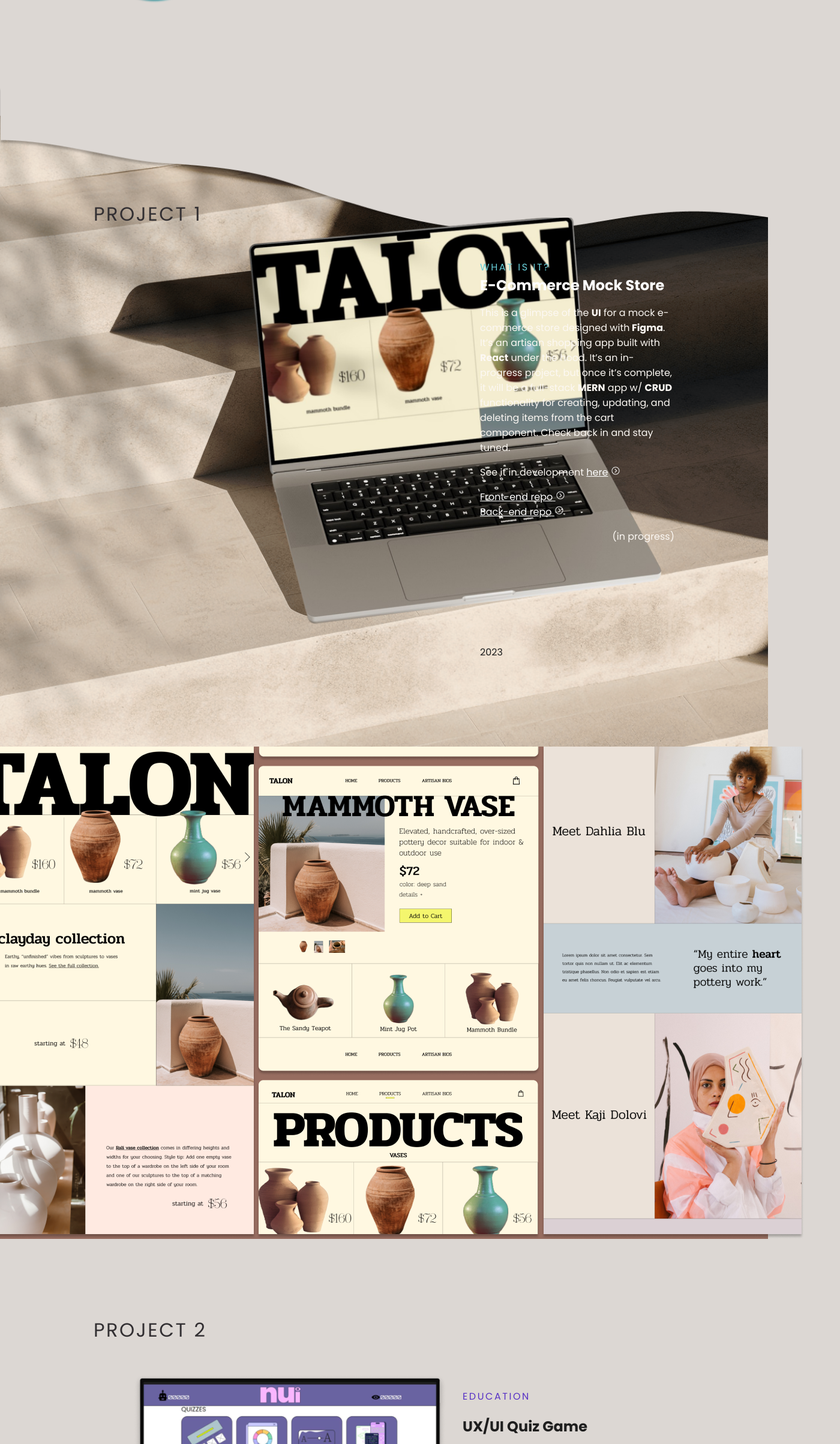
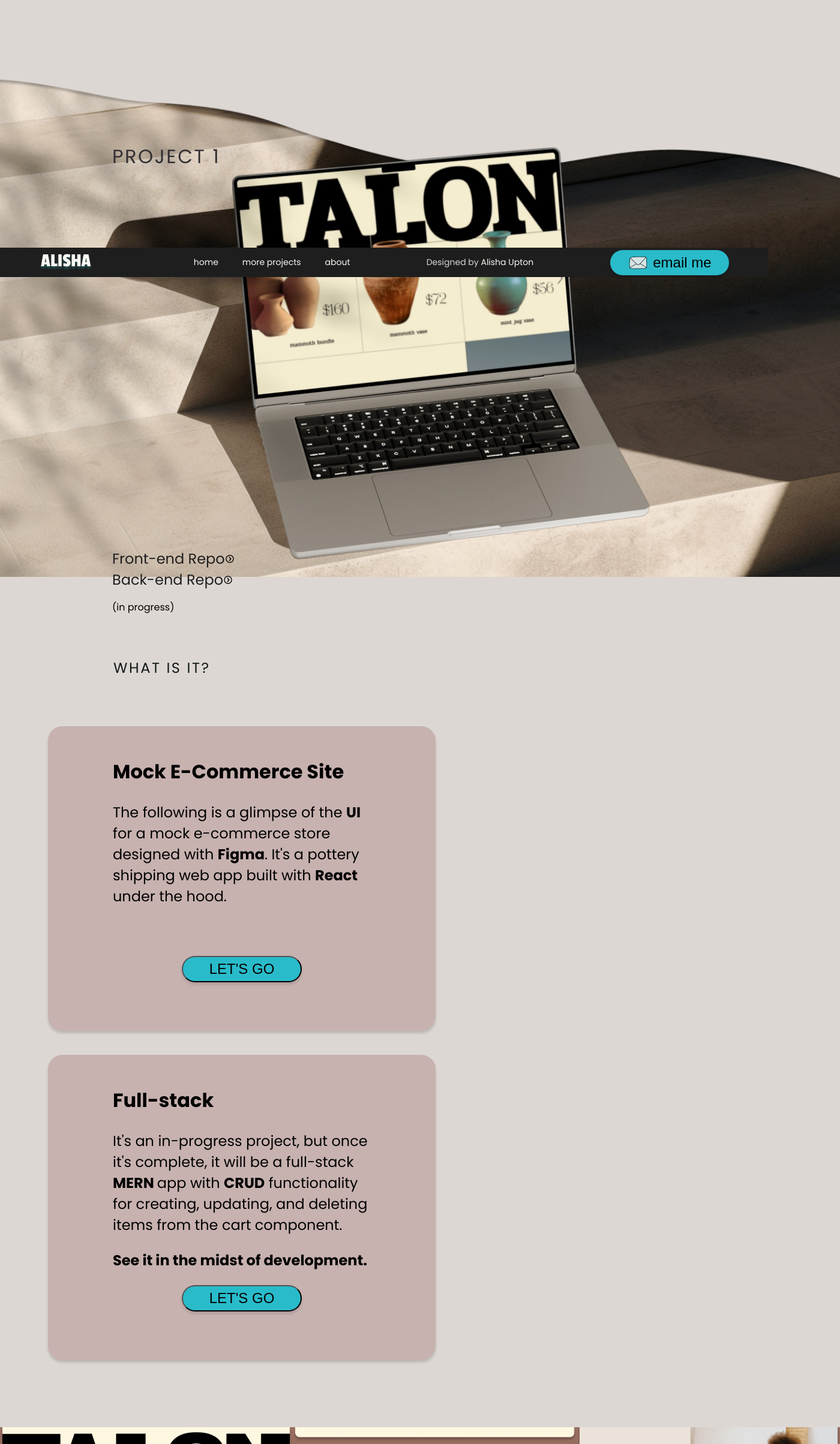
Before and after one commit to cyan-byte/au-portfolio, a React (Create React App) app: page / in a window 1280 px wide. Shown: the part 338-2746 px from the top of the page at 60% size, 1400 px wide, since content can reach past the window. Built offline with nearby package versions, Linux system fonts and the light colour scheme.

Commit message:
styling and html

```diff
--- a/src/App.css
+++ b/src/App.css
@@ -1,3 +1,9 @@
+.App {
+  display: flex;
+  flex-direction: column;
+  flex-wrap: wrap;
+}
+
 html {
   font-size: 62.5%;
   font-family: Poppins;
@@ -9,14 +15,28 @@ body {
   margin: 0;
 }
 
+h2 {
+  font-size: 3.2rem;
+}
+
+button {
+  width: 200px;
+  height: 44px;
+  border-radius: 24px;
+  background-color: #29bbca;
+  font-size: 2.4rem;
+  box-shadow: 0px 4px 4px 0px rgba(0, 0, 0, 0.12);
+  cursor: pointer;
+}
+
 a {
   text-decoration: none;
   color: #1e1e1e;
 }
 
-.active-link {
+/* .active-link {
   font-weight: 700;
-}
+} */
 
 a:active,
 a:focus {
@@ -25,7 +45,9 @@ a:focus {
 
 a:hover {
   border-radius: 8px;
-  background-color: #69cfd9;
+  font-weight: 700;
+  /* text-decoration: underline 8px;
+  text-decoration-color: #12d9e7; */
 }
 
 .font-link1 {
@@ -63,24 +85,14 @@ nav ul {
   gap: 8px;
   padding: 4px 24px;
   border: solid 1px #1e1e1e;
-  border-radius: 8px;
-  background-color: #69cfd9;
+  border-radius: 24px;
+  background-color: #29bbca;
   cursor: pointer;
 }
 
-.email-button-bg {
-  background-color: #dcd7d3;
-}
+/* Home Component */
 
-.sticky-email-button {
-  display: flex;
-  justify-content: end;
-  padding-right: 156px;
-}
-
-/* Work Component */
-
-.work-greeting {
+.home-greeting {
   display: flex;
   padding-left: 156px;
   gap: 72px;
@@ -98,39 +110,82 @@ nav ul {
 }
 
 /* Project One Home */
-.project-one-home-text {
+.project-one-home {
+  padding: 102px 0px 31px 187px;
+}
+
+.project-one-text {
   display: flex;
   justify-content: space-between;
 }
 
 .small-caps1 {
-  color: #69cfd9;
+  color: #111615;
   letter-spacing: 2.56px;
+  margin-left: 189px;
+  font-size: 2.4rem;
 }
 
-.project-one-paragraphs {
+.small-caps2 {
+  letter-spacing: 2.56px;
+  font-size: 2.4rem;
+}
+
+.text-arrows {
+  padding-top: 597px;
+}
+
+.text-and-next-arrow {
+  display: flex;
+  align-items: center;
+  font-size: 2.4rem;
+}
+
+.text-and-next-arrow2 {
+  display: flex;
+  align-items: center;
+  font-size: 2.4rem;
+}
+
+.text-and-next-arrow div {
+  display: flex;
+  align-items: center;
+}
+
+.e-commerce {
   display: flex;
   flex-direction: column;
-  max-width: 324px;
-  padding: 272px 156px 0 0;
-  color: #fcf8f3;
 }
 
-.project-one-paragraphs p {
-  margin-bottom: 0;
+.e-commerce-cards-container {
+  display: flex;
+  flex-wrap: wrap;
+  gap: 40px;
+  margin: 56px 80px 112px 80px;
 }
 
-.project-one-paragraphs h2 {
-  margin: 0;
+.e-commerce-cards-container button {
+  margin-bottom: 56px;
 }
 
-.in-progress-text {
-  text-align: right;
+.button-container {
+  display: flex;
+  justify-content: center;
+  align-items: center;
 }
 
-.black-2023 {
-  margin-top: 168px;
-  color: #1e1e1e;
+.lets-go-1 {
+  padding-top: 58px;
+}
+
+.e-commerce-card {
+  padding: 25px 108px 25px 108px;
+  width: 632px;
+  background-color: #c7b2b0;
+  border-radius: 24px;
+  max-width: 430px;
+  font-size: 2.4rem;
+  box-shadow: 0px 4px 4px 0px rgba(0, 0, 0, 0.15);
 }
 
 /* TalonUI Component */
@@ -148,64 +203,69 @@ nav ul {
   color: #1e1e1e;
 }
 
-.project-two-paragraphs {
-  max-width: 290px;
+.ux-cards-container {
+  display: flex;
+  flex-wrap: wrap;
+  justify-content: center;
+  align-items: center;
+  gap: 40px;
+  height: 100vh;
 }
 
-.small-caps2 {
-  color: #5731c5;
-  letter-spacing: 2.56px;
-}
-
-.project-two-image-and-p {
+.ux-card {
   display: flex;
-  justify-content: center;
-  align-items: center;
-  gap: 24px;
-}
-
-/* SVG */
-
-.svg2 {
-  width: 100%;
-  line-height: 0;
-  transform: rotate(180deg);
-}
-
-.svg2 svg {
-  width: calc(120% + 1.3px);
-  height: 188px;
-  transform: rotateY(180deg);
-}
-
-.svg2 .shape-fill {
-  fill: #c7b2b0;
+  flex-direction: column;
+  padding: 25px 108px 25px 108px;
+  width: 632px;
+  background-color: #c7b2b0;
+  border-radius: 24px;
+  max-width: 425px;
+  font-size: 2.4rem;
+  box-shadow: 0px 4px 4px 0px rgba(0, 0, 0, 0.15);
 }
 
 /* Project 3 (ASL App) */
 
 .project3-text {
-  padding-left: 200px;
+  color: #322f32;
+  font-size: 3.2rem;
+  font-weight: 400;
+  letter-spacing: 2.56px;
+  padding-top: 83px;
+  padding-left: 187px;
 }
 
-.project-three-home-text {
+.project-three-button {
   display: flex;
-  justify-content: end;
-  padding-right: 156px;
+  justify-content: center;
 }
 
-.small-caps3 {
-  color: #fcf8f3;
-  letter-spacing: 2.56px;
-}
-
-.project-three {
+.project-three-home {
+  display: flex;
   background-color: #c7b2b0;
   color: #1e1e1e;
 }
 
-.project-three-paragraphs {
-  max-width: 290px;
+.asl-left {
+  display: flex;
+  flex-direction: column;
+  justify-content: space-between;
+  padding-bottom: 50px;
+}
+
+.asl-right {
+  display: flex;
+  flex-direction: column;
+  align-items: center;
+}
+
+.asl-right p {
+  max-width: 530px;
+  font-size: 2.4rem;
+}
+
+.try-it {
+  margin-top: 140px;
 }
 
 /* Art Gallery */
@@ -242,15 +302,34 @@ nav ul {
   text-decoration: underline;
 }
 
+/* More Projects */
+.more-projects {
+  display: flex;
+  justify-content: center;
+  align-items: center;
+  height: 50vh;
+}
+
+/* About */
+.about {
+  display: flex;
+  justify-content: center;
+  align-items: center;
+  height: 50vh;
+}
+
 /* Footer */
 
 .footer {
   display: flex;
-  justify-content: space-between;
+  justify-content: space-around;
   align-items: center;
-  padding: 16px 72px;
+  position: fixed;
+  bottom: 0;
+  width: 100%;
   color: #dcd7d3;
   background-color: #1e1e1e;
+  font-size: 1.4rem;
 }
 
 .footer ul {
@@ -258,3 +337,7 @@ nav ul {
   list-style: none;
   gap: 40px;
 }
+
+.footer a {
+  color: #fcf8f3;
+}
--- a/src/App.js
+++ b/src/App.js
@@ -4,7 +4,6 @@ import NavHome from "./components/NavHome";
 import Home from "./routes/Home";
 import MoreProjects from "./routes/MoreProjects";
 import About from "./routes/About";
-import EmailButton from "./components/EmailButton";
 import Footer from "./components/Footer";
 
 function App() {
@@ -13,9 +12,6 @@ function App() {
       <div className="App font-link">
         {" "}
         <NavHome />
-        <div className="sticky-email-button">
-          <EmailButton />
-        </div>
         <Routes>
           <Route path="/" element={<Home />} />
           <Route path="/moreprojects" element={<MoreProjects />} />
--- /dev/null
+++ b/src/components/ECommerce.jsx
@@ -0,0 +1,48 @@
+import React from "react";
+
+export default function ECommerce() {
+  return (
+    <div className="e-commerce">
+      <p className="small-caps1">WHAT IS IT?</p>
+      <div className="e-commerce-cards-container">
+        <div className="e-commerce-card">
+          <h2>Mock E-Commerce Site</h2>
+          <p>
+            The following is a glimpse of the{" "}
+            <span className="bold-text">UI </span> for a mock e-commerce store
+            designed with <span className="bold-text">Figma</span>. It's a
+            pottery shipping web app built with{" "}
+            <span className="bold-text">React</span> under the hood.
+          </p>
+          <a
+            href="https://modern-e-commerce-store-front-end-1-1.onrender.com/"
+            target="_blank"
+            rel="noreferrer"
+          >
+            <div className="button-container lets-go-1">
+              <button>LET'S GO</button>
+            </div>{" "}
+          </a>
+        </div>
+        <section className="e-commerce-card">
+          <h2>Full-stack</h2>
+          <p>
+            It's an in-progress project, but once it's complete, it will be a
+            full-stack <span className="bold-text">MERN </span> app with{" "}
+            <span className="bold-text">CRUD</span> functionality for creating,
+            updating, and deleting items from the cart component.{" "}
+            <p className="bold-text">See it in the midst of development.</p>
+          </p>
+          <a
+            href="https://modern-e-commerce-store-front-end-1-1.onrender.com/"
+            target="_blank" rel="noreferrer"
+          >
+            <div className="button-container">
+              <button>LET'S GO</button>
+            </div>
+          </a>
+        </section>
+      </div>
+    </div>
+  );
+}
--- a/src/components/Footer.jsx
+++ b/src/components/Footer.jsx
@@ -1,18 +1,12 @@
 import React from "react";
 import { Link } from "react-router-dom";
+import EmailButton from "./EmailButton";
 
 export default function Footer() {
   return (
     <div className="footer">
       <Link to="/about">
-        <img
-          src="alishaLogoMini.png"
-          alt="logo"
-          style={{
-            width: "84px",
-            height: "35px",
-          }}
-        />
+        <img src="alishaLogoMini.png" alt="logo" />
       </Link>
       <ul>
         <li>
@@ -27,10 +21,9 @@ export default function Footer() {
       </ul>
       <p>
         Designed by{" "}
-        <Link to="/about">
-          <span className="small-caps1"> Alisha Upton</span>
-        </Link>
+        <Link to="/about">Alisha Upton</Link>
       </p>
+      <EmailButton />
     </div>
   );
 }
--- a/src/components/HomeGreeting.jsx
+++ b/src/components/HomeGreeting.jsx
@@ -1,9 +1,9 @@
 import React from "react";
 import { Link } from "react-router-dom";
 
-export default function WorkGreeting() {
+export default function HomeGreeting() {
   return (
-    <div className="work-greeting">
+    <div className="home-greeting">
       <Link to="/about">
         <img
           src="lisha_avatar3.png"
--- a/src/components/ProjectOneHome.jsx
+++ b/src/components/ProjectOneHome.jsx
@@ -3,63 +3,63 @@ import React from "react";
 export default function ProjectOneHome() {
   return (
     <div
+      className="project-one-home"
       style={{
         backgroundImage: "url(laptop-stairs-bg.png)",
         backgroundRepeat: "no-repeat",
-        backgroundSize: "cover",
-        height: "1100px",
+        backgroundSize: "100%",
       }}
     >
       <div className="project-one-home-text">
         <div>
           <p
-            className="project-one-home"
+            className="project-one-text"
             style={{
               color: "#322F32",
               fontSize: "3.2rem",
               fontWeight: "400",
               letterSpacing: "2.56px",
-              paddingTop: "156px",
-              paddingLeft: "156px",
             }}
           >
             PROJECT 1
           </p>
-        </div>
-        <div className="project-one-paragraphs">
-          <p className="small-caps1">WHAT IS IT?</p>
-          <h2><a className="light-h2" href="https://modern-e-commerce-store-front-end-1-1.onrender.com/" target="_blank">E-Commerce Mock Store</a></h2>
-          <p>
-            This is a glimpse of the <span className="bold-text">UI</span> for a
-            mock e-commerce store designed with
-            <span className="bold-text"> Figma</span>. It’s an artisan shopping
-            app built with <span className="bold-text">React</span> under the
-            hood. It’s an in-progress project, but once it’s complete, it will
-            be a full-stack <span className="bold-text">MERN</span> app w/{" "}
-            <span className="bold-text">CRUD</span> functionality for creating,
-            updating, and deleting items from the cart component. Check back in
-            and stay tuned.
-          </p>
-          <p>
-            See it in development{" "}
+          <div className="text-arrows">
             <a
-              href="https://modern-e-commerce-store-front-end-1-1.onrender.com/"
+              href="https://github.com/cyan-byte/modern-e-commerce-store-front-end/tree/master"
               target="_blank"
             >
-              <span className="light-link">here</span>{" "}
-              <img src="/next-page-icon-white.png" alt="next page icon" />
+              <div className="text-and-next-arrow">
+                Front-end Repo
+                <img
+                  src="next-page-icon-black.png"
+                  alt="next page icon"
+                  style={{
+                    width: "16px",
+                    height: "16px",
+                  }}
+                />
+              </div>
             </a>
-          </p>
-
-          <p>
-            <a className="light-link" href="https://github.com/cyan-byte/modern-e-commerce-store-front-end/tree/master">Front-end repo{" "}
-            <img src="/next-page-icon-white.png" alt="next page icon" /></a>
-            <br />
-            <a className="light-link" href="https://github.com/cyan-byte/modern-e-commerce-store-back-end">Back-end repo{" "}
-            <img src="/next-page-icon-white.png" alt="next page icon" /></a>
-          </p>
-          <p className="in-progress-text">(in progress)</p>
-          <p className="black-2023">2023</p>
+            <a
+              href="https://github.com/cyan-byte/modern-e-commerce-store-back-end"
+              target="_blank"
+            >
+              <div className="text-and-next-arrow2">
+                Back-end Repo
+                <img
+                  src="next-page-icon-black.png"
+                  alt="next page icon"
+                  style={{
+                    width: "16px",
+                    height: "16px",
+                  }}
+                />
+              </div>{" "}
+            </a>
+          </div>
+        </div>
+        <div className="small-text">
+          <p>(in progress)</p>
         </div>
       </div>
     </div>
--- a/src/components/ProjectThreeHome.jsx
+++ b/src/components/ProjectThreeHome.jsx
@@ -2,72 +2,77 @@ import React from "react";
 
 export default function ProjectThreeHome() {
   return (
+    <div className="project-three-home">
       <div
-      className="project-three-home"
+        className="asl-left"
         style={{
-        backgroundImage: "url(asl-app-mockup.png)",
+          backgroundImage: "url(asl-app-mockup2.png)",
           backgroundRepeat: "no-repeat",
           backgroundSize: "cover",
-        height: "1100px",
+          width: "50%",
         }}
       >
-      <p
-        className="project3-text"
+        <p className="project3-text">PROJECT 3</p>
+        <a
+          href="https://github.com/cyan-byte/asl-react-dictionary"
+          target="_blank"
+          rel="noreferrer"
+        >
+          <div className="project-three-button">
+            <button>GITHUB REPO</button>
+          </div>
+        </a>
+      </div>
+      <div
+        className="asl-right"
         style={{
-          color: "#322F32",
-          fontSize: "3.2rem",
-          fontWeight: "400",
-          letterSpacing: "2.56px",
-          paddingTop: "156px",
-          paddingLeft: "156px",
+          width: "50%",
+          height: "100vh",
+          backgroundColor: "#A59FED",
         }}
       >
-        PROJECT 3
-      </p>
-      <div className="project-three-home-text">
-        <div className="project-three-paragraphs">
-          <p className="small-caps3">LEARNING</p>
-          <h2>
-            <a
-              href="https://cyan-byte.github.io/asl-react-dictionary/"
-              target="_blank"
-            >
-              Sign Language App
-            </a>
-          </h2>
+        <div>
+          <p className="small-caps2">LEARNING</p>
+          <h2>Sign Language App</h2>
           <p>
-            This project is a sign language dictionary that allows users to type
-            a word and see its interpretation through a GIF.
+            How does it work? Type in a word that you want to learn in American
+            Sign Language and see a GIF interpretation.
           </p>
           <p>
-            This app fetches data from the
-            <span className="bold-text"> Giphy API</span>, pulling from one
-            Giphy user's channel (@signwithrobert).
+            This app fetches data from the{" "}
+            <span className="bold-text">Giphy API</span>, pulling from one Giphy
+            user's channel (@signwithrobert).
           </p>
+          <p>Try to learn some new signs.</p>
           <p>
-            Try to learn some signs{" "}
-            <a
-              className="dark-link"
-              href="https://cyan-byte.github.io/asl-react-dictionary/"
-              target="_blank"
-            >
-              here <img src="/next-page-icon-black.png" alt="next page icon" />
-            </a>
-          </p>
-
-          <p>
-            {" "}
             <a
               className="dark-link"
               href="https://github.com/cyan-byte/asl-react-dictionary"
               target="_blank"
+              rel="noreferrer"
             >
               GitHub repo{" "}
-              <img src="/next-page-icon-black.png" alt="next page icon" />
+              <img src="next-page-icon-black.png" alt="next arrow" />
             </a>
           </p>
+          <a
+            href="https://cyan-byte.github.io/asl-react-dictionary/"
+            target="_blank"
+            rel="noreferrer"
+          >
+            <div className="button-container try-it">
+              <button>TRY IT</button>
+            </div>
+          </a>
         </div>
       </div>
     </div>
   );
 }
+
+/* <a
+              href="https://cyan-byte.github.io/asl-react-dictionary/"
+              target="_blank"
+            >
+              <button>Sign Language App</button>
+            </a> */
--- a/src/components/ProjectTwoHome.jsx
+++ b/src/components/ProjectTwoHome.jsx
@@ -3,60 +3,31 @@ import React from "react";
 export default function ProjectTwoHome() {
   return (
     <div className="project-two">
-      <p
-        style={{
-          color: "#322F32",
-          fontSize: "3.2rem",
-          fontWeight: "400",
-          letterSpacing: "2.56px",
-          paddingTop: "96px",
-          paddingLeft: "156px",
-        }}
-      >
-        PROJECT 2
-      </p>
-
-      <div className="project-two-image-and-p">
-        <img src="ux-menu-pg1.png" alt="monitor mockup" />
-        <div className="project-two-paragraphs">
-          <p className="small-caps2">EDUCATION</p>
-          <h2>
-            <a
-              href="https://cyan-byte.github.io/ux-design-game/index.html"
-              target="_blank"
-            >
-              UX/UI Quiz Game
-            </a>
-          </h2>
+      <p>PROJECT 2</p>
+      <p className="small-caps1">EDUCATIONAL</p>
+      <div className="ux-cards-container">
+        <div className="ux-card">
+          <h2>UX/UI Quiz Game</h2>
+          <img src="ux-menu-pg1.png" alt="UI design on a monitor" />
+          <div className="button-container">
+            <button>GITHUB REPO</button>
+          </div>{" "}
+        </div>
+        <section className="ux-card">
+          <h2>Test Your Skills</h2>
           <p>
-            While studying UX/UI design, I tried finding a way to test myself on
-            the new concepts. But after searching for an existing game and not
-            finding it, I decided to create one.
-          </p>
-
-          <p>The goal is to tie with the totally omniscient computer.</p>
-          <p>
-            Try to reach the final round{" "}
-            <a
-              className="dark-link"
-              href="https://cyan-byte.github.io/ux-design-game/index.html"
-              target="_blank"
-            >
-              here
-            </a>{" "}
-            <img src="/next-page-icon-black.png" alt="next page icon" />
+            I tried to find a way to test the concepts of UX/UI design, but
+            after searching for an existing game and not finding it, I decided
+            to create one.
           </p>
           <p>
-            <a
-              className="dark-link"
-              href="https://github.com/cyan-byte/ux-design-game"
-              target="_blank"
-            >
-              GitHub repo{" "}
-              <img src="/next-page-icon-black.png" alt="next page icon" />
-            </a>
+            Object: Tie with the omniscient computer or answer no more than two
+            questions incorrectly.
           </p>
-        </div>
+          <div className="button-container">
+            <button>PLAY</button>
+          </div>
+        </section>
       </div>
     </div>
   );
--- a/src/routes/About.jsx
+++ b/src/routes/About.jsx
@@ -1,5 +1,9 @@
 import React from "react";
 
 export default function About() {
-  return <div>About</div>;
+  return (
+    <div className="about">
+      <p>Coming Soon</p>
+    </div>
+  );
 }
--- a/src/routes/Home.jsx
+++ b/src/routes/Home.jsx
@@ -1,16 +1,18 @@
 import React from "react";
 import ProjectOneHome from "../components/ProjectOneHome";
-import WorkGreeting from "../components/HomeGreeting";
+import HomeGreeting from "../components/HomeGreeting";
 import TalonUI from "../components/TalonUI";
 import ProjectTwoHome from "../components/ProjectTwoHome";
 import ProjectThreeHome from "../components/ProjectThreeHome";
 import ArtGallery from "../components/ArtGallery";
+import ECommerce from "../components/ECommerce";
 
 export default function Work() {
   return (
     <div className="work font-link1">
-      <WorkGreeting />
+      <HomeGreeting />
       <ProjectOneHome />
+      <ECommerce />
       <TalonUI />
       <ProjectTwoHome />
       <ProjectThreeHome />
--- a/src/routes/MoreProjects.jsx
+++ b/src/routes/MoreProjects.jsx
@@ -1,5 +1,9 @@
 import React from "react";
 
 export default function MoreProjects() {
-  return <div>MoreProjects</div>;
+  return (
+    <div className="more-projects">
+      <p>Coming Soon</p>
+    </div>
+  );
 }
```
Also changed, not shown: public/asl-app-mockup2.png (added), public/laptop-stairs-bg.png. Lines whose indentation alone changed are shown as unchanged.
